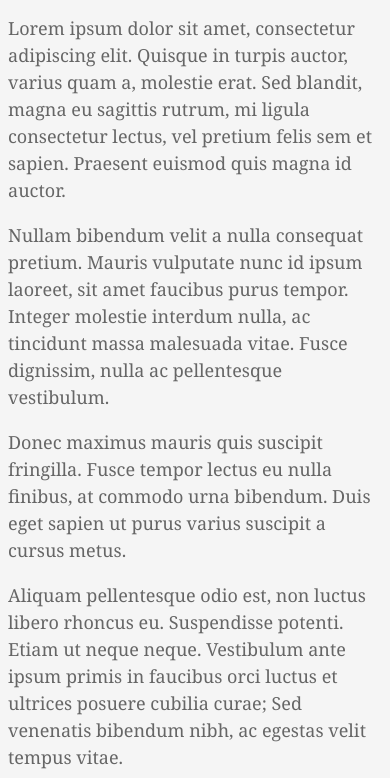
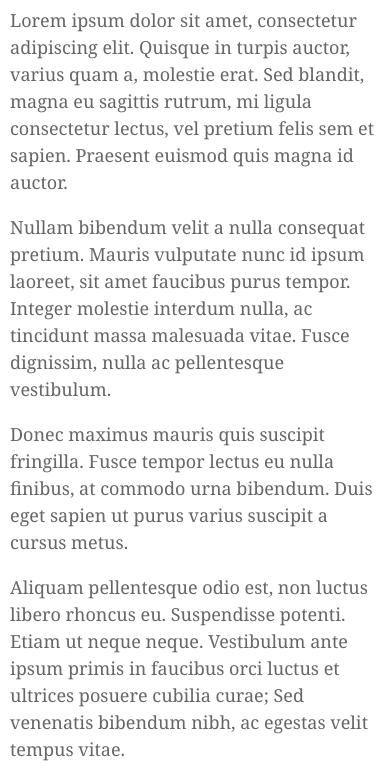
Before and after one commit to Knowinnovation/helloworld, a plain HTML site: page index.html in a window 390 px wide. Shown: the part 98-876 px from the top of the page. Drawn offline with Linux system fonts and the light colour scheme.

Commit message:
give wider margins

```diff
--- a/style.css
+++ b/style.css
@@ -1,7 +1,16 @@
 /* Set a background color or image */
 body {
-    background-color: #f5f5f5;
+  margin: 0 auto;
+  max-width: 800px;
+  padding: 0 20px;
+}
+
+@media screen and (max-width: 480px) {
+  body {
+    padding: 0 10px;
+    max-width: 100%;
   }
+}
 
   /* Style headings and text */
   h1 {
```
